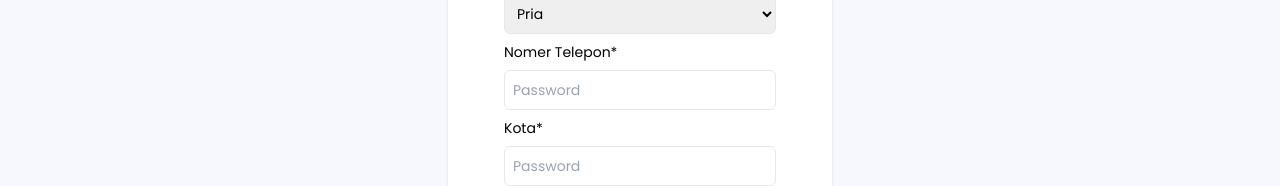
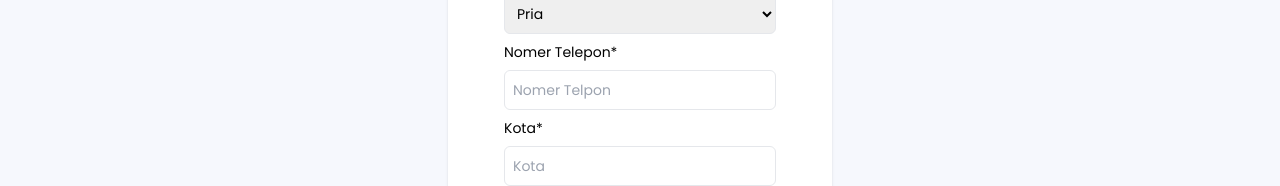
Before and after one commit to AhmadAzkia/ceritain, a React (Create React App) app: page /psikolog/admin/register in a window 1280 px wide. Shown: the part 766-952 px from the top of the page. Built offline with nearby package versions, Linux system fonts and the light colour scheme; a web font is replaced by a local one.

Commit message:
Menambahkan Register

```diff
--- a/src/Pages/Psikolog/RegisterPsikolog.js
+++ b/src/Pages/Psikolog/RegisterPsikolog.js
@@ -140,7 +140,7 @@ function RegisterPsikolog() {
             {/* Spesialis Psikologi */}
             <p className="text-sm fontLoginn">Spesialisasi*</p>
             <select id="spesialisasi" name="spesialisasi" className="w-full h-10 ps-2 border rounded-md text-sm" onChange={handleSpesialisasiChange} value={spesialisasi}>
-              <option value="Percintaan">Percintaan</option>
+              <option value="Percintaan" selected>Percintaan</option>
               <option value="Keluarga">Keluarga</option>
             </select>
 
@@ -151,17 +151,17 @@ function RegisterPsikolog() {
             {/* Gender */}
             <p className="text-sm fontLoginn">Gender*</p>
             <select id="gender" name="gender" className="w-full h-10 ps-2 border rounded-md text-sm" onChange={handleGenderChange} value={gender}>
-              <option value="Percintaan">Pria</option>
-              <option value="Keluarga">Wanita</option>
+              <option value="Pria" selected>Pria</option>
+              <option value="Wanita">Wanita</option>
             </select>
 
             {/* Nomer Telepon */}
             <p className="text-sm fontLoginn">Nomer Telepon*</p>
-            <input className="w-full h-10 ps-2 border rounded-md text-sm" type="text" name="nomertelepon"id="nomertelepon" value={nomerTelepon} onChange={handleNomerTelepon}placeholder="Password" required  />
+            <input className="w-full h-10 ps-2 border rounded-md text-sm" type="text" name="nomertelepon"id="nomertelepon" value={nomerTelepon} onChange={handleNomerTelepon}placeholder="Nomer Telpon" required  />
 
             {/* Kota */}
             <p className="text-sm fontLoginn">Kota*</p>
-            <input className="w-full h-10 ps-2 border rounded-md text-sm" type="text" name="kota"id="kota" value={kota} onChange={handleKotaChange}placeholder="Password" required  />
+            <input className="w-full h-10 ps-2 border rounded-md text-sm" type="text" name="kota"id="kota" value={kota} onChange={handleKotaChange} placeholder="Kota" required  />
 
             {/* Poto Profile */}
             <p className="text-sm fontLoginn">Poto Profile*</p>
```
